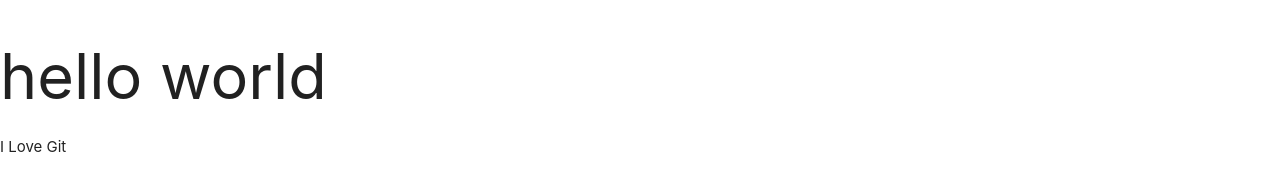
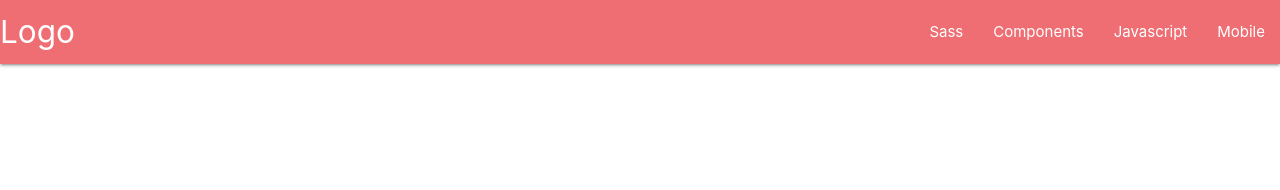
Before and after one commit to sarbalayy/test1, a plain HTML site: page index.html in a window 1280 px wide. Drawn offline with Linux system fonts and the light colour scheme.

Commit message:
5 commit

```diff
--- a/assets/js/main.js
+++ b/assets/js/main.js
@@ -0,0 +1,4 @@
+document.addEventListener('DOMContentLoaded', function() {
+    var elems = document.querySelectorAll('.sidenav');
+    var instances = M.Sidenav.init(elems, {});
+  });
--- a/index.html
+++ b/index.html
@@ -4,12 +4,32 @@
     <meta charset="UTF-8">
     <meta name="viewport" content="width=device-width, initial-scale=1.0">
     <title>sarbalayy</title>
+    <link href="https://fonts.googleapis.com/icon?family=Material+Icons" rel="stylesheet">
     <link rel="stylesheet" href="assets/materialize/css/materialize.min.css">
     <link rel="stylesheet" href="assets/css/style.css">
 </head>
 <body>
- <h1> hello world </h1>
-   <p>I Love Git</p>
+
+  <nav>
+    <div class="nav-wrapper">
+      <a href="#!" class="brand-logo">Logo</a>
+      <a href="#" data-target="mobile-demo" class="sidenav-trigger"><i class="material-icons">menu</i></a>
+      <ul class="right hide-on-med-and-down">
+        <li><a href="sass.html">Sass</a></li>
+        <li><a href="badges.html">Components</a></li>
+        <li><a href="collapsible.html">Javascript</a></li>
+        <li><a href="mobile.html">Mobile</a></li>
+      </ul>
+    </div>
+  </nav>
+
+  <ul class="sidenav" id="mobile-demo">
+    <li><a href="sass.html">Sass</a></li>
+    <li><a href="badges.html">Components</a></li>
+    <li><a href="collapsible.html">Javascript</a></li>
+    <li><a href="mobile.html">Mobile</a></li>
+  </ul>
+
 
 
 
```
